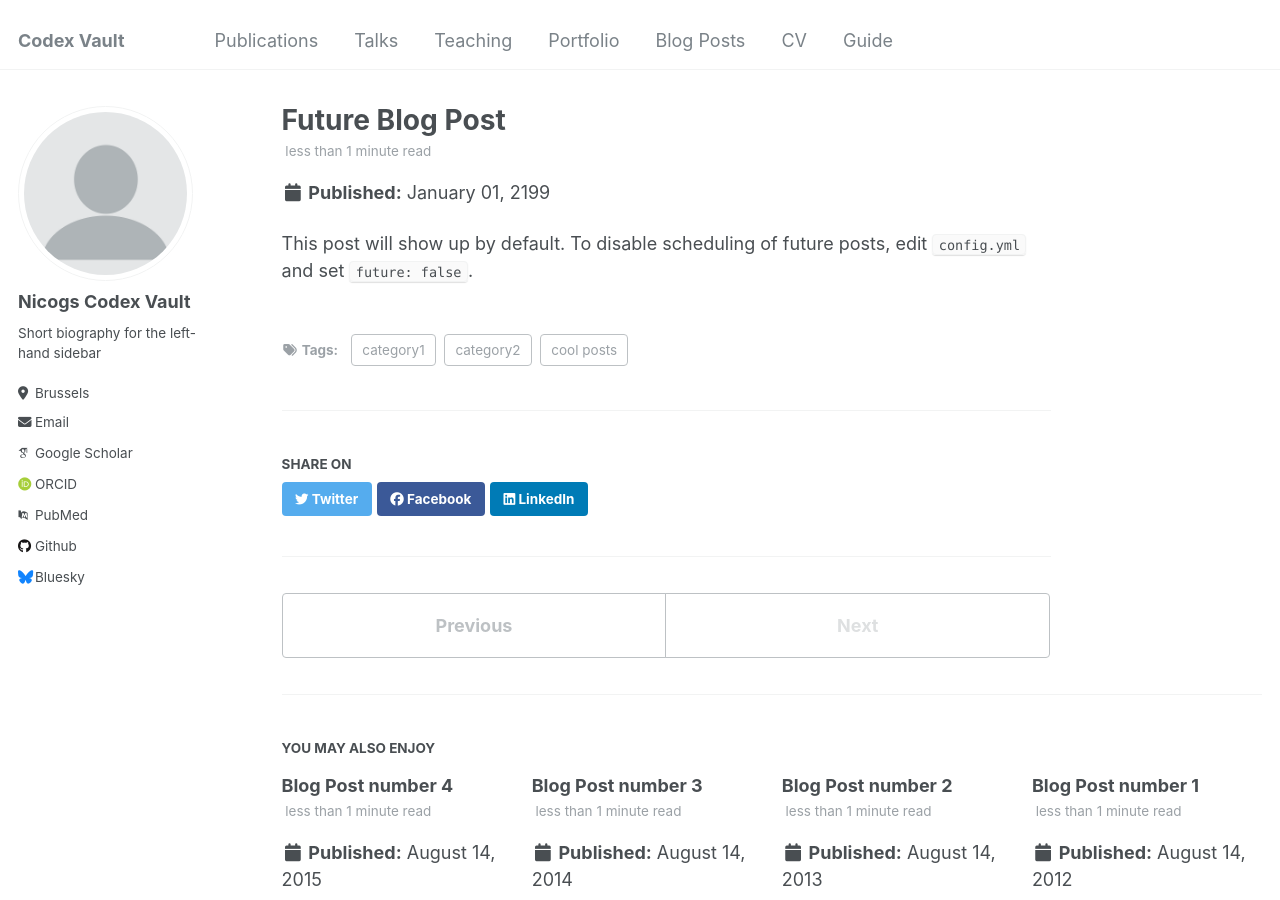
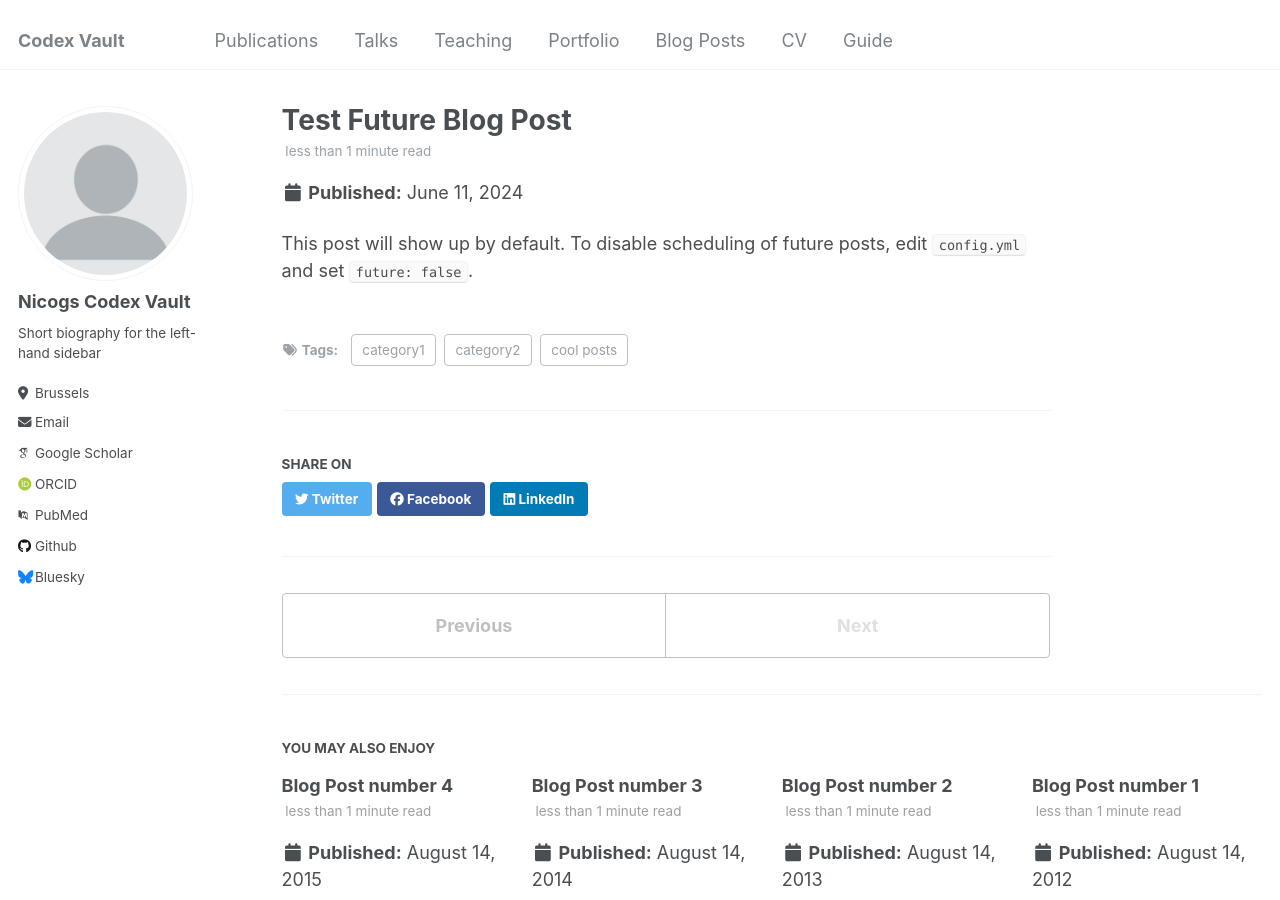
Before and after one commit to morenicogs/morenicogs.github.io, a Jekyll site: the page built from _posts/2199-01-01-future-post.md, in a window 1280 px wide and 900 px high. Built offline with Jekyll 4.4.1, drawn with Linux system fonts in a browser that asks for light colours; some web fonts are replaced.

Commit message:
Update 2199-01-01-future-post.md

```diff
--- a/_posts/2199-01-01-future-post.md
+++ b/_posts/2199-01-01-future-post.md
@@ -1,7 +1,7 @@
 ---
-title: 'Future Blog Post'
-date: 2199-01-01
-permalink: /posts/2012/08/blog-post-4/
+title: 'Test Future Blog Post'
+date: 2024-06-11
+permalink: /posts/2024/06/test-post-4/
 tags:
   - cool posts
   - category1
```
